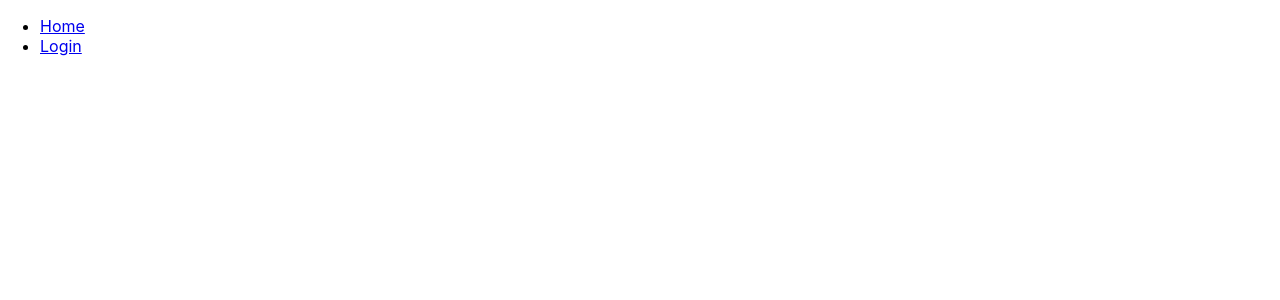
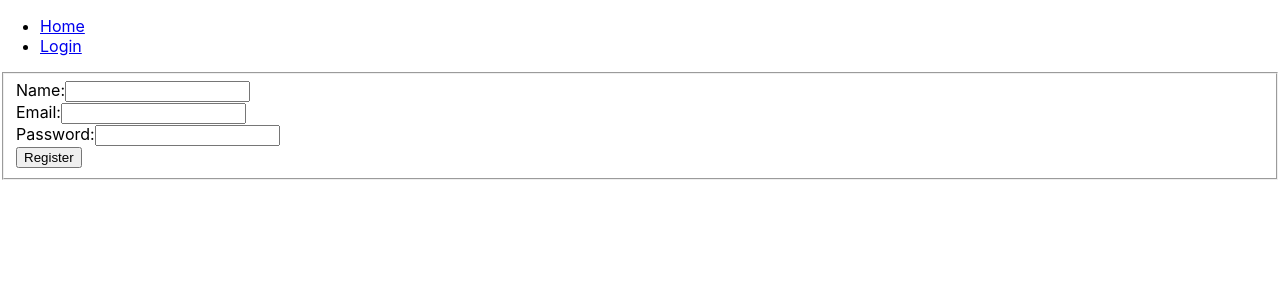
Before and after one commit to nashville-software-school/WisdomAndGrace, a React (Create React App) app in the folder WisdomAndGrace/client/: page /register in a window 1280 px wide. Shown: the top 300 px of the page. Built offline with nearby package versions, Linux system fonts and the light colour scheme; no server answers.

Commit message:
register, bug fixes and cleanup

```diff
--- a/WisdomAndGrace/client/src/components/ApplicationViews.js
+++ b/WisdomAndGrace/client/src/components/ApplicationViews.js
@@ -1,8 +1,9 @@
 import React, { useContext } from "react";
 import { Switch, Route, Redirect } from "react-router-dom";
+import { UserProfileContext } from "../providers/UserProfileProvider";
 import Login from "./Login";
+import Register from "./Register";
 import QuoteList from "./QuoteList";
-import { UserProfileContext } from "../providers/UserProfileProvider";
 
 export default function ApplicationViews() {
   const { isLoggedIn } = useContext(UserProfileContext);
@@ -16,6 +17,10 @@ export default function ApplicationViews() {
       <Route path="/login">
         <Login />
       </Route>
+
+      <Route path="/register">
+        <Register />
+      </Route>
     </Switch>
   );
 };
--- a/WisdomAndGrace/client/src/components/Login.js
+++ b/WisdomAndGrace/client/src/components/Login.js
@@ -1,15 +1,17 @@
 import React, { useState, useContext } from "react";
+import { useHistory, Link } from "react-router-dom";
 import { UserProfileContext } from "../providers/UserProfileProvider";
 
 export default function Login() {
+  const history = useHistory();
   const { login } = useContext(UserProfileContext);
 
-    const [ email, setEmail ] = useState();
-    const [ password, setPassword ] = useState();
+  const [email, setEmail] = useState();
+  const [password, setPassword] = useState();
 
   const loginClick = () => {
     login(email, password)
-            .then(() => alert("logged in"));
+      .then(() => history.push("/"));
   };
 
   return (
@@ -17,16 +19,19 @@ export default function Login() {
       <div>
         <label htmlFor="email">Email:</label>
         <input id="email" type="text"
-                    onChange={e => setEmail(e.target.value)}/>
+          onChange={e => setEmail(e.target.value)} />
       </div>
       <div>
         <label htmlFor="password">Password:</label>
         <input id="password" type="password"
-                    onChange={e => setPassword(e.target.value)}/>
+          onChange={e => setPassword(e.target.value)} />
       </div>
       <div>
         <button onClick={loginClick}>Login</button>
       </div>
+      <div>
+        Not registered? <Link to="register">Register</Link>
+      </div>
     </fieldset>
   );
 }
--- a/WisdomAndGrace/client/src/components/QuoteList.js
+++ b/WisdomAndGrace/client/src/components/QuoteList.js
@@ -1,8 +1,12 @@
-import React, { useContext } from "react";
+import React, { useContext, useEffect } from "react";
 import { QuoteContext } from "../providers/QuoteProvider";
 
 export default function QuoteList() {
-    const { quotes } = useContext(QuoteContext);
+  const { quotes, refreshQuotes } = useContext(QuoteContext);
+
+  useEffect(() => {
+    refreshQuotes();
+  }, []);
 
   return (
     <section>
--- /dev/null
+++ b/WisdomAndGrace/client/src/components/Register.js
@@ -0,0 +1,38 @@
+import React, { useState, useContext } from "react";
+import { useHistory } from "react-router-dom";
+import { UserProfileContext } from "../providers/UserProfileProvider";
+
+export default function Register() {
+  const history = useHistory();
+  const { register } = useContext(UserProfileContext);
+
+  const [name, setName] = useState();
+  const [email, setEmail] = useState();
+  const [password, setPassword] = useState();
+
+  const registerClick = () => {
+    const userProfile = { name, email };
+    register(userProfile, password)
+      .then(() => history.push("/"));
+  };
+
+  return (
+    <fieldset>
+      <div>
+        <label htmlFor="name">Name:</label>
+        <input id="name" type="text" onChange={e => setName(e.target.value)} />
+      </div>
+      <div>
+        <label htmlFor="email">Email:</label>
+        <input id="email" type="text" onChange={e => setEmail(e.target.value)} />
+      </div>
+      <div>
+        <label htmlFor="password">Password:</label>
+        <input id="password" type="password" onChange={e => setPassword(e.target.value)} />
+      </div>
+      <div>
+        <button onClick={registerClick}>Register</button>
+      </div>
+    </fieldset>
+  );
+}
--- a/WisdomAndGrace/client/src/providers/QuoteProvider.js
+++ b/WisdomAndGrace/client/src/providers/QuoteProvider.js
@@ -1,10 +1,10 @@
-import React, { useState, createContext, useEffect } from "react";
+import React, { useState, createContext } from "react";
 
 export const QuoteContext = createContext();
 
 export function QuoteProvider(props) {
 
-    const [ quotes, setQuotes ] = useState([]);
+  const [quotes, setQuotes] = useState([]);
 
   const refreshQuotes = () => {
     const token = sessionStorage.getItem("token");
@@ -13,14 +13,9 @@ export function QuoteProvider(props) {
       headers: {
         Authorization: `Bearer ${token}`
       }
-        })
-        .then(resp => resp.json())
+    }).then(resp => resp.json())
       .then(setQuotes);
   };
-
-    useEffect(() => {
-        refreshQuotes();
-    }, []);
 
   return (
     <QuoteContext.Provider value={{ quotes, refreshQuotes }}>
--- a/WisdomAndGrace/client/src/providers/UserProfileProvider.js
+++ b/WisdomAndGrace/client/src/providers/UserProfileProvider.js
@@ -1,12 +1,12 @@
 import React, { useState, createContext } from "react";
-import { useHistory } from "react-router-dom";
 import * as firebase from "firebase/app";
 import "firebase/auth";
 
 export const UserProfileContext = createContext();
 
 export function UserProfileProvider(props) {
-    const history = useHistory();
+  const apiUrl = "api/userprofile";
+
   const userProfile = sessionStorage.getItem("userProfile");
   const [isLoggedIn, setIsLoggedIn] = useState(userProfile != null)
 
@@ -20,12 +20,24 @@ export function UserProfileProvider(props) {
     sessionStorage.setItem("userProfile", JSON.stringify(profile));
 
     setIsLoggedIn(true);
-        history.push("/");
+  };
+
+  const register = async (userProfile, password) => {
+    const { user } = await firebase.auth().createUserWithEmailAndPassword(userProfile.email, password);
+
+    const token = await user.getIdToken();
+    sessionStorage.setItem("token", token);
+
+    userProfile.firebaseUserId = user.uid;
+    const savedUserProfile = await saveUser(userProfile);
+    sessionStorage.setItem("userProfile", JSON.stringify(savedUserProfile));
+
+    setIsLoggedIn(true);
   };
 
   const getUserProfile = (firebaseUserId) => {
     const token = sessionStorage.getItem("token");
-        return fetch(`api/userprofile/${firebaseUserId}`, {
+    return fetch(`${apiUrl}/${firebaseUserId}`, {
       method: "GET",
       headers: {
         'Authorization': `Bearer ${token}`
@@ -33,8 +45,20 @@ export function UserProfileProvider(props) {
     }).then(resp => resp.json());
   };
 
+  const saveUser = (userProfile) => {
+    const token = sessionStorage.getItem("token");
+    return fetch(apiUrl, {
+      method: "POST",
+      headers: {
+        'Authorization': `Bearer ${token}`,
+        "Content-Type": "application/json"
+      },
+      body: JSON.stringify(userProfile)
+    }).then(resp => resp.json());
+  };
+
   return (
-        <UserProfileContext.Provider value={{ isLoggedIn, login }}>
+    <UserProfileContext.Provider value={{ isLoggedIn, login, register }}>
       {props.children}
     </UserProfileContext.Provider>
   );
```
Also changed, not shown: 2 other files (tests, documents, lock files or other folders). Lines whose indentation alone changed are shown as unchanged.
